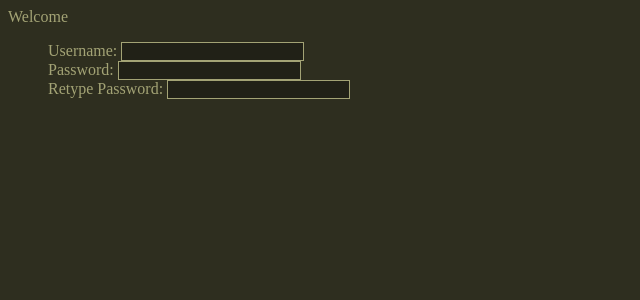
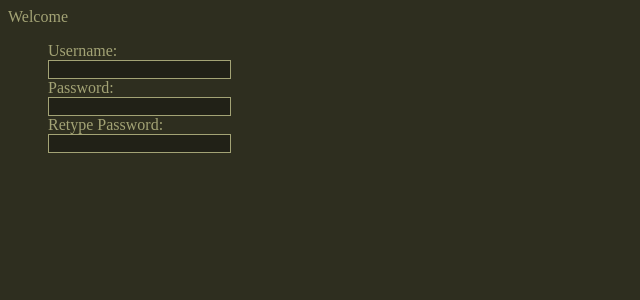
Before and after one commit to xazaks/experiment, a PHP site: page / in a window 1280 px wide. Shown: the top 300 px of the page, without its empty margins (0-640 px from the left). Run offline with PHP 8.4, Linux system fonts and the light colour scheme.

Commit message:
Inputs in new line

```diff
--- a/sample_style.css
+++ b/sample_style.css
@@ -22,6 +22,6 @@ body{
     background-color:#2E2E1F;
 }
 
-imput{
+input{
     display: block
 }
```
